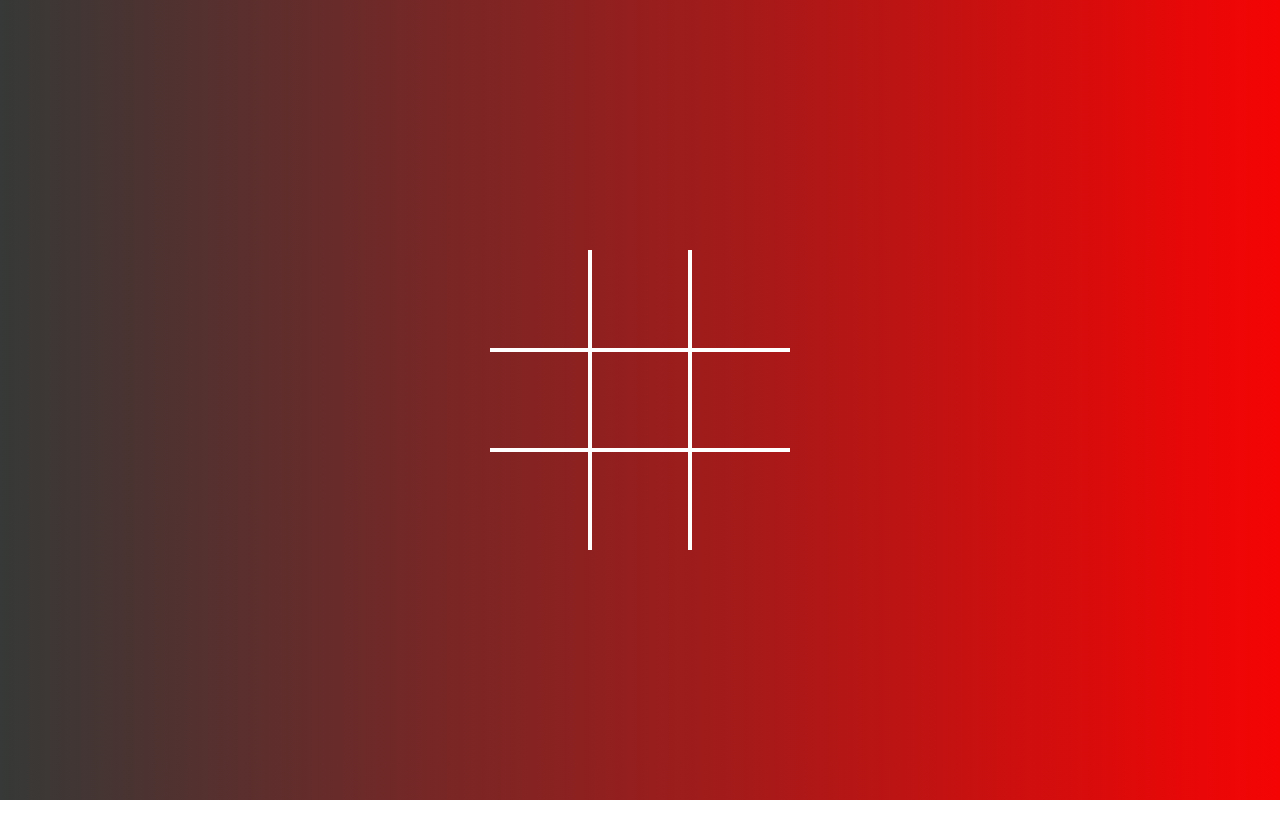
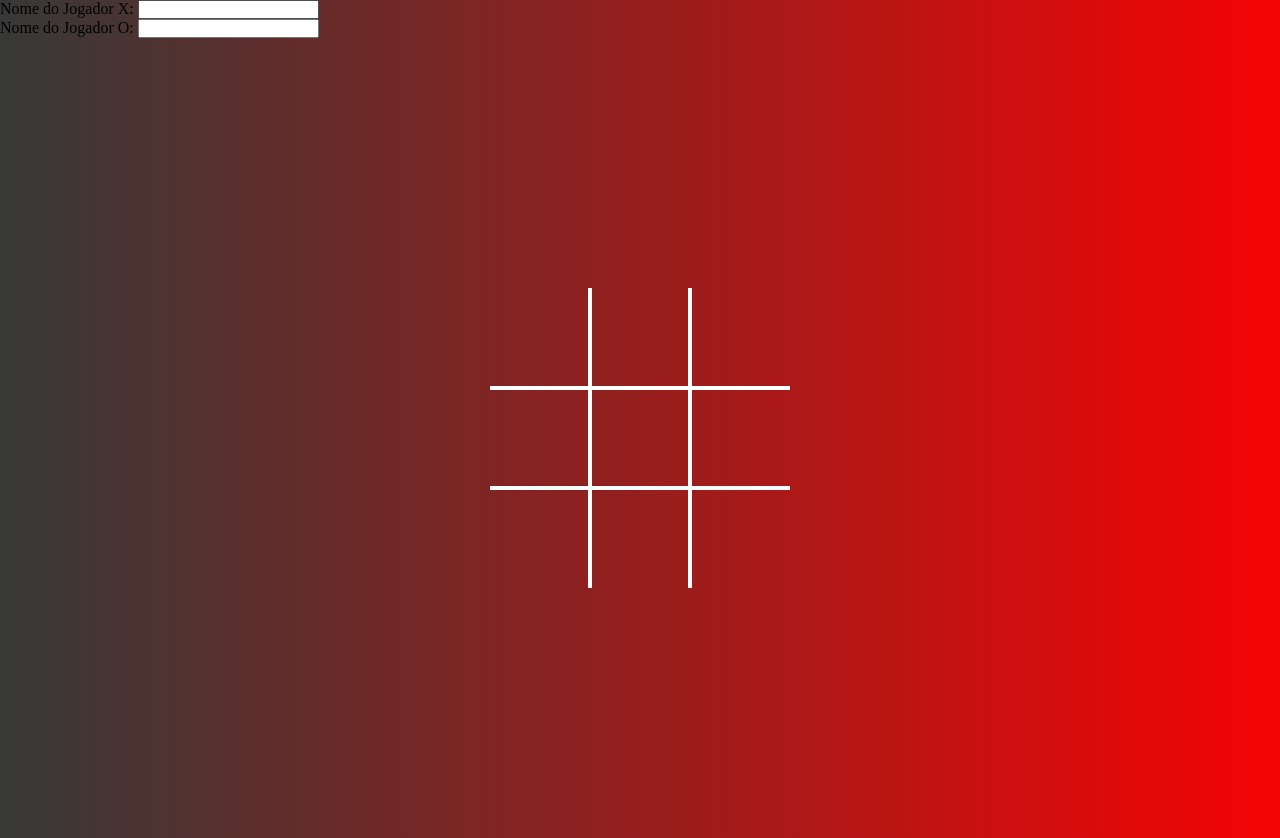
Before and after one commit to DarkBBR/jogodaveia, a plain HTML site: page index.html in a window 1280 px wide. Before the commit the page ends 800 px from the top, so only its background shows below. Drawn offline with Linux system fonts and the light colour scheme.

Commit message:
Update index.html

```diff
--- a/index.html
+++ b/index.html
@@ -10,6 +10,15 @@
 </head>
 
 <body>
+    <div>
+        <label for="playerXName">Nome do Jogador X:</label>
+        <input type="text" id="playerXName" />
+    </div>
+    <div>
+        <label for="playerOName">Nome do Jogador O:</label>
+        <input type="text" id="playerOName" />
+    </div>
+
     <div class="board" data-board>
         <div class="cell" data-cell></div>
         <div class="cell" data-cell></div>
```
